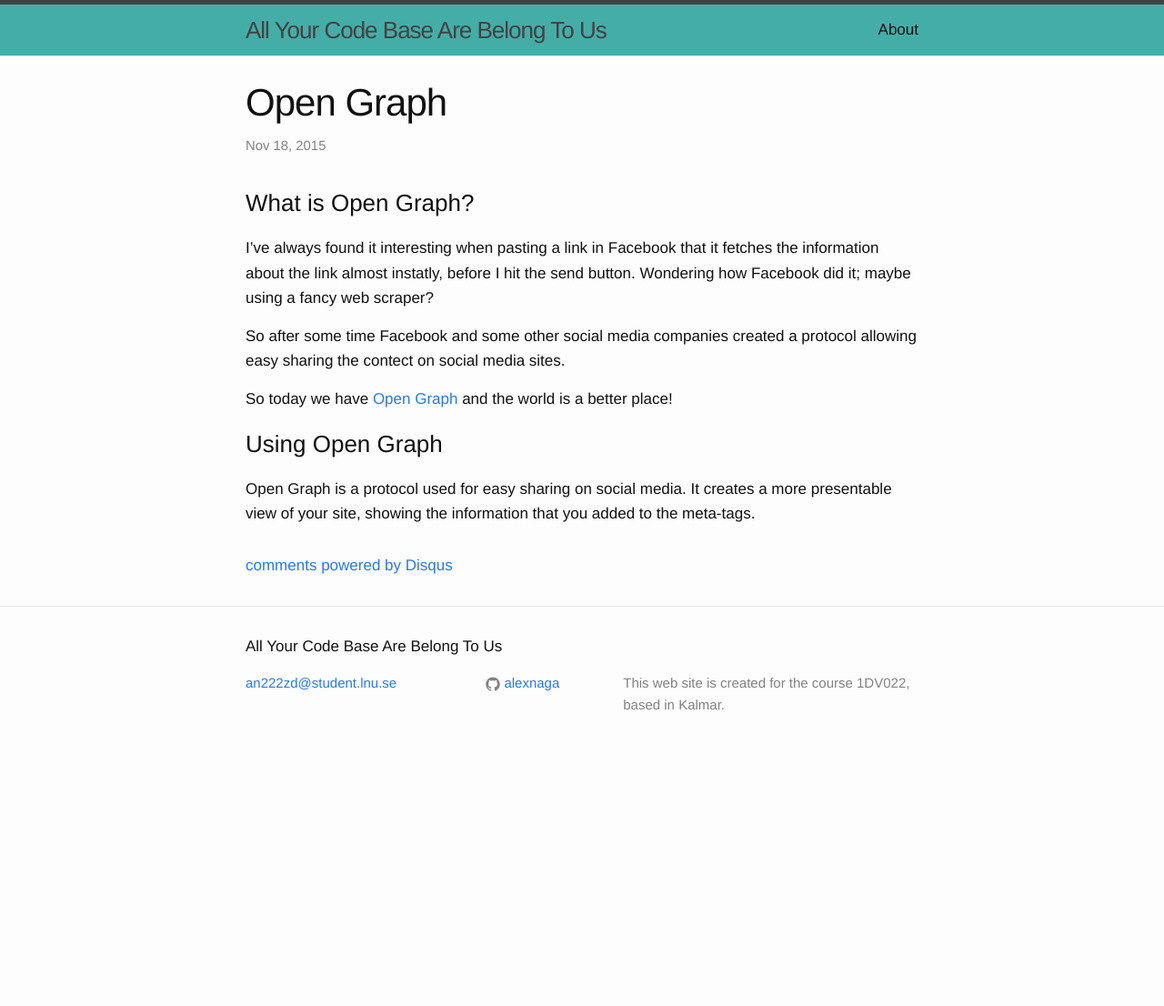
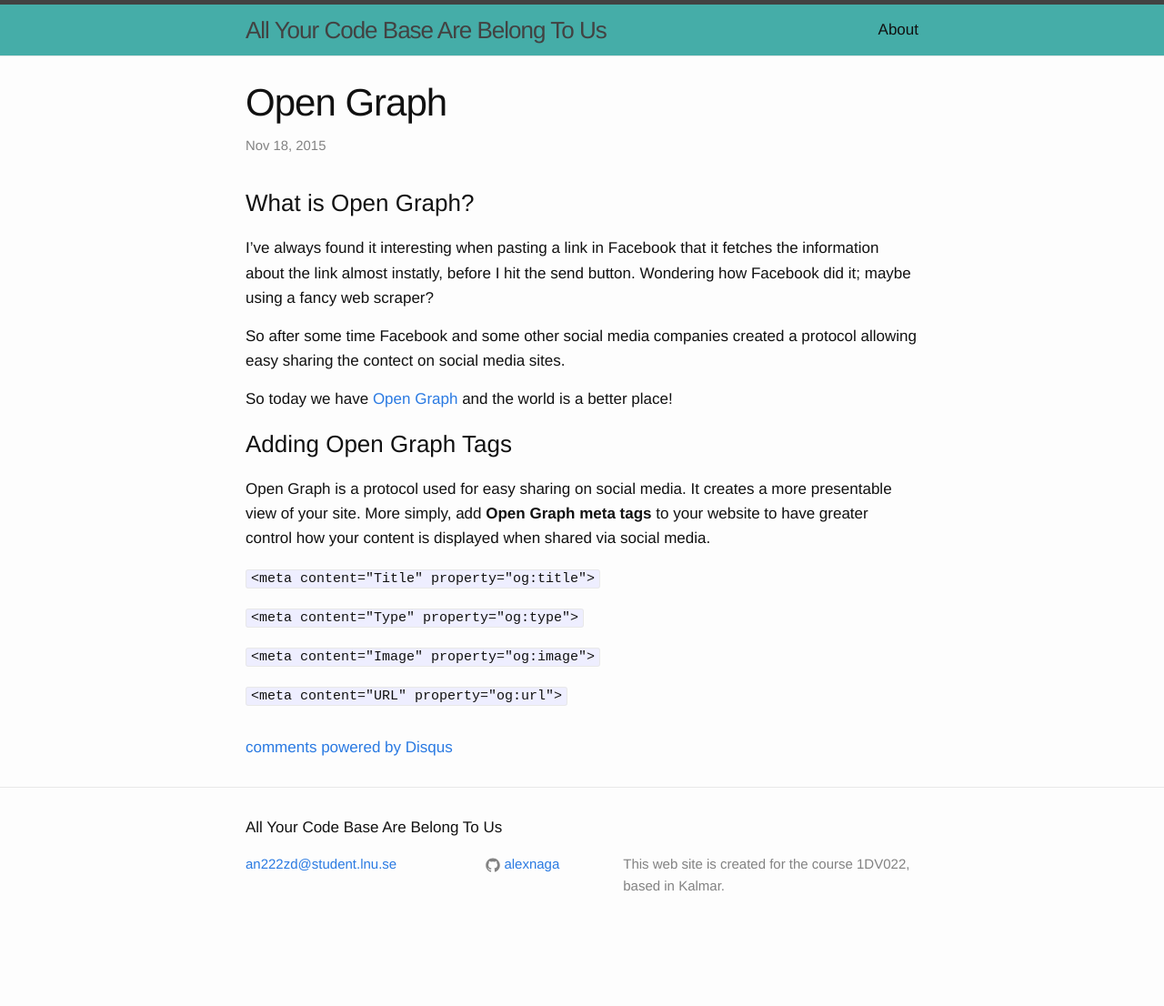
Before and after one commit to AlexNaga/AlexNaga.github.io, a Jekyll site: the page built from _posts/2015-11-18-open-graph.md, in a window 1280 px wide. Shown: the whole page at 91% size. Built offline with Jekyll 4.4.1, drawn with Linux system fonts in a browser that asks for light colours; comment, search, counter and statistics services are not loaded; before the commit the page ends 907 px from its top, so only the background shows below that.

Commit message:
Adding Open Graph

```diff
--- a/_includes/head.html
+++ b/_includes/head.html
@@ -2,6 +2,8 @@
     <meta charset="utf-8">
     <meta name="viewport" content="width=device-width initial-scale=1" />
     <meta http-equiv="X-UA-Compatible" content="IE=edge">
+
+    {% include opengraph.html %}
 
     <title>{% if page.title %}{{ page.title }}{% else %}{{ site.title }}{% endif %}</title>
     <meta name="description" content="{{ site.description }}">
--- /dev/null
+++ b/_includes/opengraph.html
@@ -0,0 +1,19 @@
+<meta property="og:type" content="{% if page.thumbnail %}article{% else %}website{% endif %}">
+
+<meta property="og:url" content="{{ page.url | replace:'index.html','' | prepend: site.baseurl | prepend: site.url }}">
+
+<meta property="og:image" content="{% if page.thumbnail %}{{ page.thumbnail | prepend: site.baseurl | prepend: site.url }}{% else %}{{ {{baseurl}}/avatar | prepend: site.baseurl | prepend: site.url }}{% endif %}">
+
+<meta property="og:description" content="{% if page.description %}{{ page.description | strip_html | strip_newlines | truncate: 160 }}{% endif %}">
+
+<meta property="og:site_name" content="{{ site.title }}">
+
+<meta property="og:locale" content="{{ site.locale }}">
+
+{% if page.date %}
+    <meta property="article:published_time" content="{{ page.date | date_to_xmlschema }}">
+    <meta property="article:author" content="{{ site.fb_admins }}">
+    {% for post in site.related_posts limit:3 %}
+        <meta property="og:see_also" content="{{ post.url | replace:'index.html','' | prepend: site.baseurl | prepend: site.url }}">
+        {% endfor %}
+{% endif %}
--- a/_posts/2015-11-18-open-graph.md
+++ b/_posts/2015-11-18-open-graph.md
@@ -14,5 +14,13 @@
 
 So today we have [Open Graph](http://www.ogp.me) and the world is a better place!
 
-###Using Open Graph
-Open Graph is a protocol used for easy sharing on social media. It creates a more presentable view of your site, showing the information that you added to the meta-tags.
+###Adding Open Graph Tags
+Open Graph is a protocol used for easy sharing on social media. It creates a more presentable view of your site. More simply, add **Open Graph meta tags** to your website to have greater control how your content is displayed when shared via social media.
+
+`<meta content="Title" property="og:title">`
+
+`<meta content="Type" property="og:type">`
+
+`<meta content="Image" property="og:image">`
+
+`<meta content="URL" property="og:url">`
```
